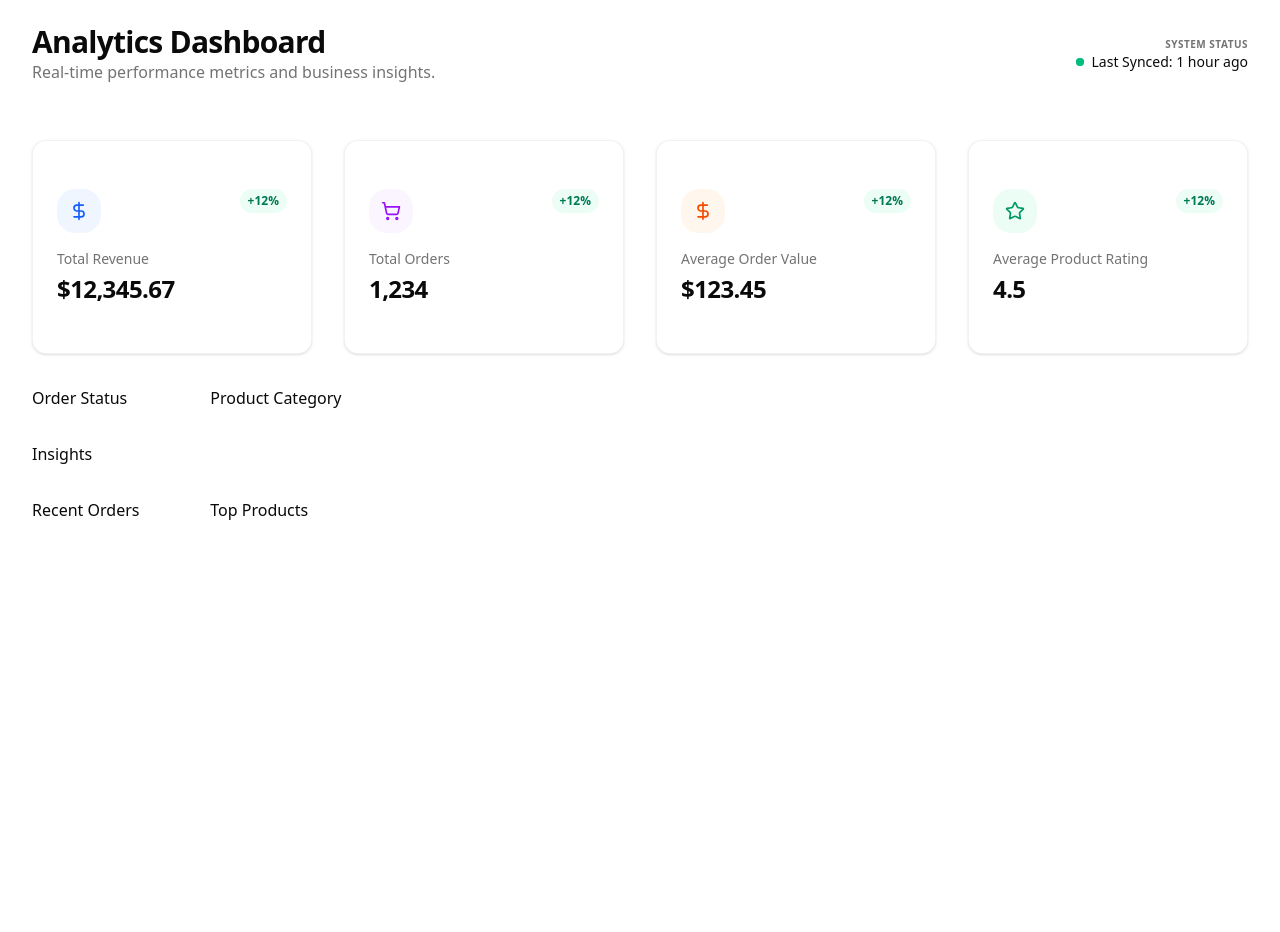
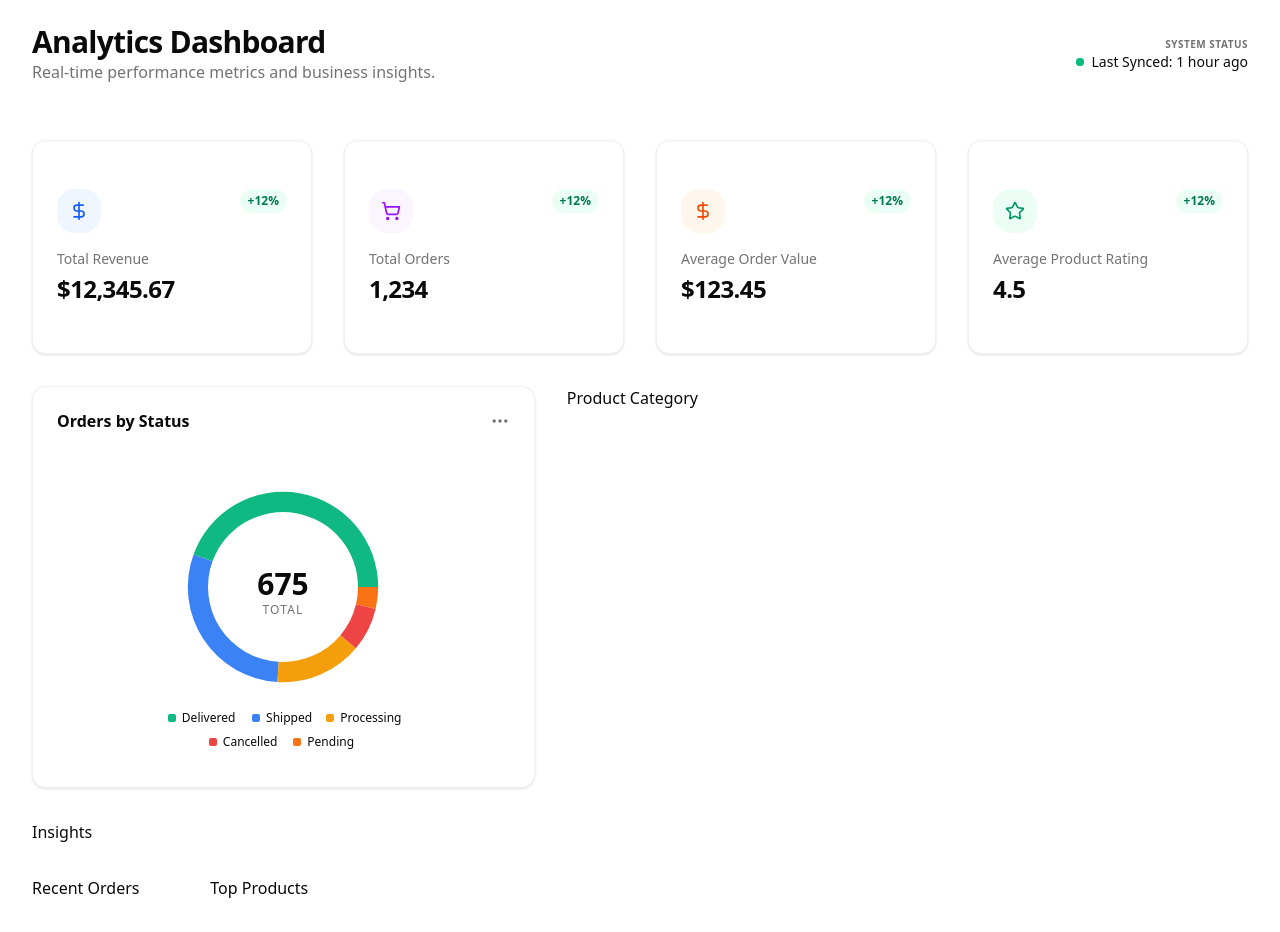
Before and after one commit to dzulfiqarzaky19/magpie, a Next.js app: page / in a window 1280 px wide. Before the commit the page ends 800 px from the top, so only its background shows below. Built offline with nearby package versions, Linux system fonts and the light colour scheme.

Commit message:
magpie: add OrderStatus layout + dummy

```diff
--- a/src/app/page.tsx
+++ b/src/app/page.tsx
@@ -1,9 +1,5 @@
 
-// 4 Metric Cards
-// Total Revenue
-// Total Order Count
-// Average Order Value
-// Average Product Rating
+
 // 2 Standard Charts
 // Orders grouped by Status (Pie/Donut)
 // Product count grouped by Category (Bar/Column)
@@ -75,7 +71,13 @@ export default function Home() {
       </div>
 
       <div className="grid gap-8 md:grid-cols-2 lg:grid-cols-7">
-        <OrderStatus/>
+        <OrderStatus data={[
+          { name: "Delivered", value: 300 },
+          { name: "Shipped", value: 200 },
+          { name: "Processing", value: 100 },
+          { name: "Cancelled", value: 50 },
+          { name: "Pending", value: 25 },
+        ]} />
         <ProductCategory/>
       </div>
 
--- a/src/components/dashboard/OrderStatus.tsx
+++ b/src/components/dashboard/OrderStatus.tsx
@@ -1,7 +1,100 @@
-export const OrderStatus = () => {
-    return (
-        <div>
-            <h1>Order Status</h1>
-        </div>
-    )
+"use client"
+
+import * as React from "react"
+import { Label, Pie, PieChart } from "recharts"
+import { Card, CardContent, CardHeader, CardTitle } from "@/components/ui/card"
+import {
+  ChartContainer,
+  ChartTooltip,
+  ChartTooltipContent,
+  ChartLegend,
+  ChartLegendContent
+} from "@/components/ui/chart"
+import { MoreHorizontal } from "lucide-react"
+import { chartConfig } from "@/const/chartConfig"
+
+interface OrderStatusProps {
+  data: { name: string; value: number }[];
 }
+
+export function OrderStatus({ data }: OrderStatusProps) {
+  const total = React.useMemo(() => {
+    return data.reduce((acc, curr) => acc + curr.value, 0)
+  }, [data])
+
+  const chartData = React.useMemo(() => {
+    return data.map(item => {
+        const key = item.name as keyof typeof chartConfig;
+        const configItem = chartConfig[key];
+        const color = configItem && 'color' in configItem ? configItem.color : "#94a3b8";
+
+        return {
+            ...item,
+            fill: color
+        }
+    })
+  }, [data])
+
+  return (
+    <Card className="col-span-full lg:col-span-3 shadow-sm border-border/50">
+      <CardHeader className="flex flex-row items-center justify-between pb-2">
+        <CardTitle>Orders by Status</CardTitle>
+        <MoreHorizontal className="h-5 w-5 text-muted-foreground cursor-pointer" />
+      </CardHeader>
+      <CardContent className="flex-1 pb-0">
+        <ChartContainer
+          config={chartConfig}
+          className="mx-auto aspect-square max-h-[300px]"
+        >
+          <PieChart>
+            <ChartTooltip
+              cursor={false}
+              content={<ChartTooltipContent hideLabel />}
+            />
+            <Pie
+              data={chartData}
+              dataKey="value"
+              nameKey="name"
+              innerRadius={75}
+              strokeWidth={5}
+            >
+              <Label
+                content={({ viewBox }) => {
+                  if (viewBox && "cx" in viewBox && "cy" in viewBox) {
+                    return (
+                      <text
+                        x={viewBox.cx}
+                        y={viewBox.cy}
+                        textAnchor="middle"
+                        dominantBaseline="middle"
+                      >
+                        <tspan
+                          x={viewBox.cx}
+                          y={viewBox.cy}
+                          className="fill-foreground text-3xl font-bold"
+                        >
+                          {total.toLocaleString()}
+                        </tspan>
+                        <tspan
+                          x={viewBox.cx}
+                          y={(viewBox.cy || 0) + 24}
+                          className="fill-muted-foreground text-xs font-medium uppercase tracking-widest"
+                        >
+                          Total
+                        </tspan>
+                      </text>
+                    )
+                  }
+                }}
+              />
+            </Pie>
+             <ChartLegend
+              content={<ChartLegendContent nameKey="name" />}
+              className="-translate-y-2 flex-wrap gap-2 [&>*]:basis-1/4 [&>*]:justify-center"
+            />
+          </PieChart>
+        </ChartContainer>
+      </CardContent>
+    </Card>
+  )
+}
--- /dev/null
+++ b/src/const/chartConfig.ts
@@ -0,0 +1,29 @@
+import { ChartConfig } from "@/components/ui/chart";
+import { color } from "./color";
+
+export const chartConfig = {
+    value: {
+        label: "Orders",
+        color: color.default,
+    },
+    Delivered: {
+        label: "Delivered",
+        color: color.delivered,
+    },
+    Shipped: {
+        label: "Shipped",
+        color: color.shipped,
+    },
+    Processing: {
+        label: "Processing",
+        color: color.processing,
+    },
+    Cancelled: {
+        label: "Cancelled",
+        color: color.cancelled,
+    },
+    Pending: {
+        label: "Pending",
+        color: color.pending,
+    },
+} satisfies ChartConfig
--- /dev/null
+++ b/src/const/color.ts
@@ -0,0 +1,9 @@
+
+export const color = {
+    delivered: "#10b981",  // Emerald 500
+    shipped: "#3b82f6",  // Blue 500
+    processing: "#f59e0b",  // Amber 500
+    cancelled: "#ef4444",  // Red 500
+    pending: "#f97316",  // Orange 500
+    default: "#94a3b8",  // Slate 400
+}
```
